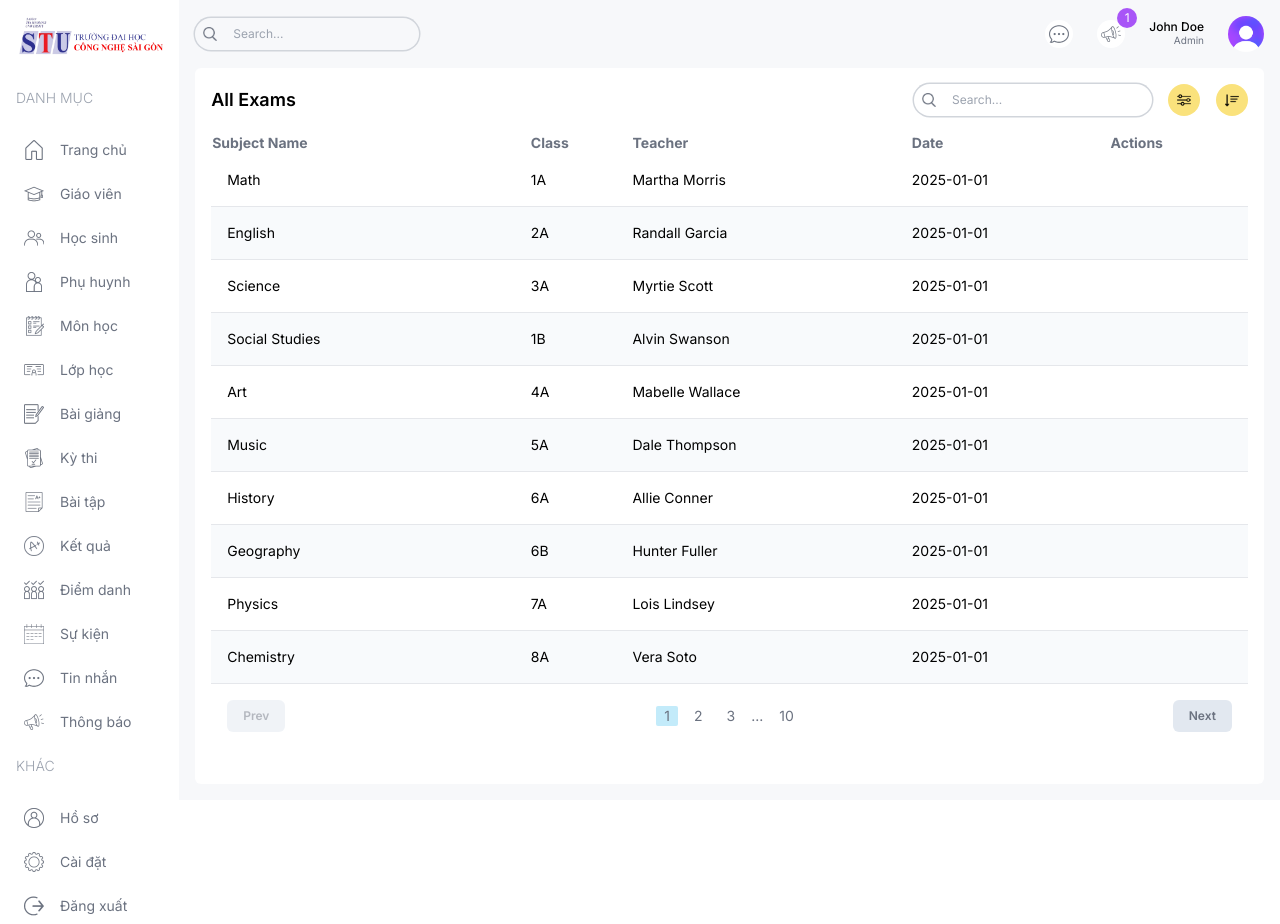
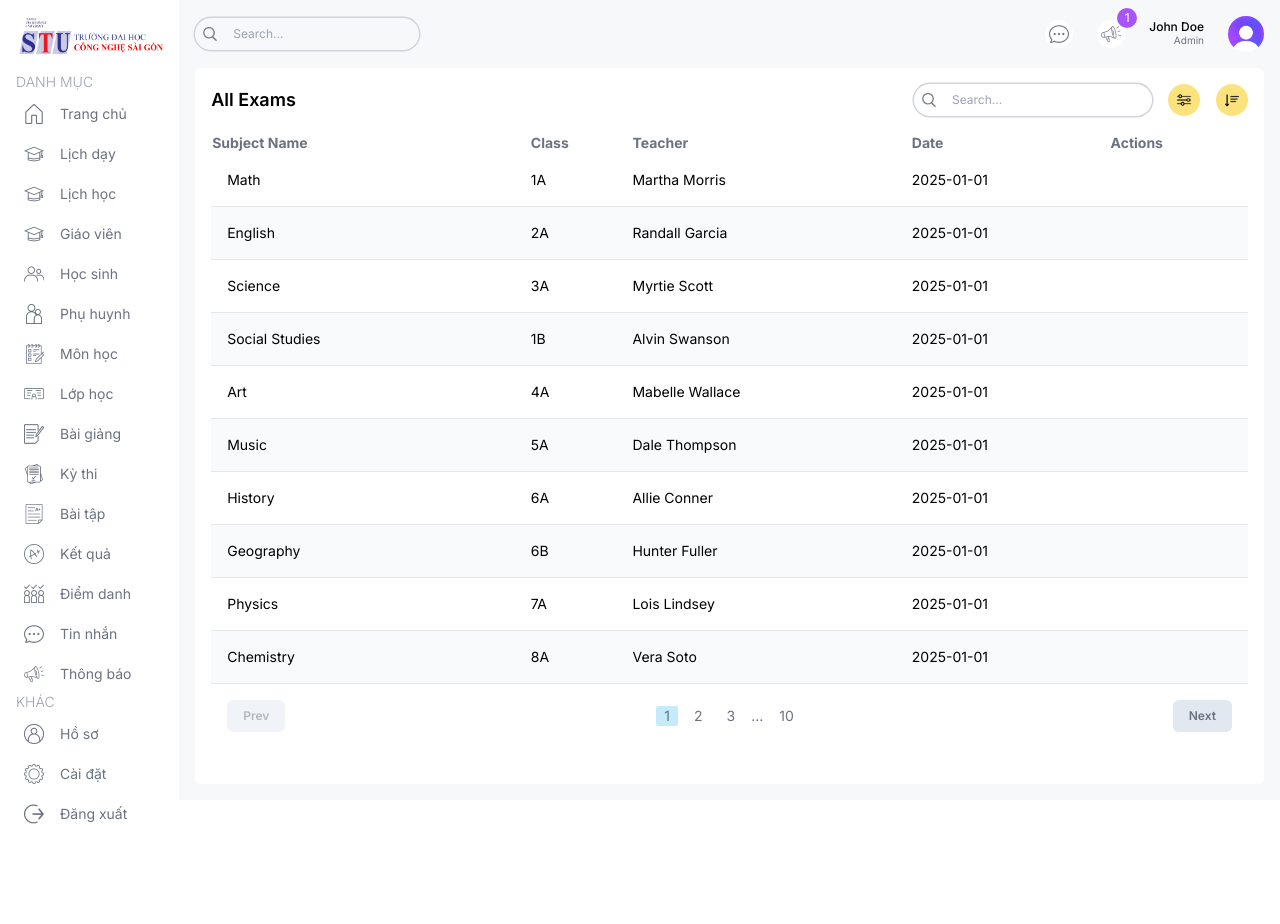
Before and after one commit to nguyenphamdangkhoa2003/management-school-laravel-nextjs, a Next.js app in the folder client/: page /list/exams in a window 1280 px wide. After the commit the page ends 832 px from the top, so only its background shows below. Built offline with nearby package versions, Linux system fonts and the light colour scheme.

Commit message:
cập nhật menu

```diff
--- a/client/src/app/layout.tsx
+++ b/client/src/app/layout.tsx
@@ -5,8 +5,8 @@ import "./globals.css";
 const inter = Inter({ subsets: ["latin"] });
 
 export const metadata: Metadata = {
-  title: "SaiGon Technology University",
-  description: "",
+  title: "Lama Dev School Management Dashboard",
+  description: "Next.js School Management System",
 };
 
 export default function RootLayout({
--- a/client/src/components/Menu.tsx
+++ b/client/src/components/Menu.tsx
@@ -13,6 +13,18 @@ const menuItems = [
         label: "Trang chủ",
         href: "/",
         visible: ["admin", "teacher", "student", "parent"],
+      },
+      {
+        icon: "/teacher.png",
+        label: "Lịch dạy",
+        href: "/teacher",
+        visible: ["admin", "teacher"],
+      },
+      {
+        icon: "/teacher.png",
+        label: "Lịch học",
+        href: "/student",
+        visible: ["admin", "student"],
       },
       {
         icon: "/teacher.png",
@@ -75,12 +87,6 @@ const menuItems = [
         visible: ["admin", "teacher", "student", "parent"],
       },
       {
-        icon: "/calendar.png",
-        label: "Sự kiện",
-        href: "/list/events",
-        visible: ["admin", "teacher", "student", "parent"],
-      },
-      {
         icon: "/message.png",
         label: "Tin nhắn",
         href: "/list/messages",
@@ -123,8 +129,8 @@ const Menu = () => {
   return (
     <div className="mt-4 text-sm">
       {menuItems.map((i) => (
-        <div className="flex flex-col gap-2" key={i.title}>
-          <span className="hidden lg:block text-gray-400 font-light my-4">
+        <div className="flex flex-col gap-1" key={i.title}>
+          <span className="hidden lg:block text-gray-400 font-light">
             {i.title}
           </span>
           {i.items.map((item) => {
```
Also changed, not shown: client/public/logo.png (deleted).
